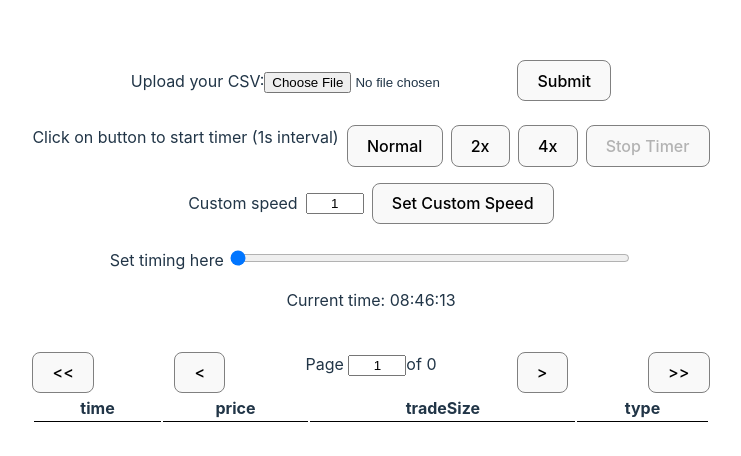
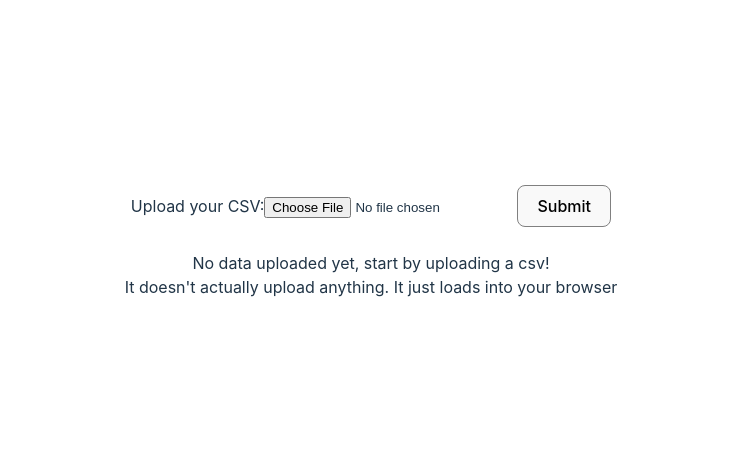
Before and after one commit to KT-man/timeAndSales-frontend, a React (Vite) app: page / in a window 1280 px wide. Shown: the part 158-614 px from the top of the page, without its empty margins (269-1010 px from the left). Built offline with nearby package versions, Linux system fonts and the light colour scheme.

Commit message:
MVP Commit. Split into develop branch after this

```diff
--- a/src/components/DataTableComponent/DataTableComponent.tsx
+++ b/src/components/DataTableComponent/DataTableComponent.tsx
@@ -32,7 +32,7 @@ const columns = [
     cell: (info) => info.getValue(),
     filterFn: (row, columnId, filterValue) => {
       const currentValue = row.getValue<number>(columnId);
-      const isPastValue = currentValue < filterValue;
+      const isPastValue = currentValue <= filterValue;
       return isPastValue;
     },
     enableGlobalFilter: true,
--- a/src/pages/HomePage.tsx
+++ b/src/pages/HomePage.tsx
@@ -5,7 +5,6 @@ import cleanUpCsvToJson from "../utils/cleanUpCsvToJson";
 
 import ControlPanelComponent from "@/components/ControlPanelComponent/ControlPanelComponent";
 import DataTableComponent from "@/components/DataTableComponent/DataTableComponent";
-import mockData from "@/data/InitialArray.json";
 
 import TimelineComponent from "@/components/TimelineComponent/TimelineComponent";
 import styles from "./HomePage.module.css";
@@ -17,10 +16,8 @@ import convertUnixToTime from "@/components/TimelineComponent/utils/convertUnixT
 interface HomePageProps {}
 
 const HomePage: React.FC<HomePageProps> = () => {
-  const [csvData, setCsvData] =
-    useState<Array<TimeAndSalesInterface>>(mockData);
+  const [csvData, setCsvData] = useState<Array<TimeAndSalesInterface>>([]);
   const [timelineData, setTimelineData] = useRecoilState(timelineStore);
-  console.log(timelineData);
 
   const handleSubmit = (event: FormEvent<HTMLFormElement>) => {
     event.preventDefault();
@@ -95,6 +92,8 @@ const HomePage: React.FC<HomePageProps> = () => {
       </form>
 
       <br />
+      {csvData.length > 0 && (
+        <>
           <TimelineComponent csvData={csvData} />
           <p>Current time: {convertUnixToTime(timelineData.currentTime)}</p>
           <br></br>
@@ -102,6 +101,16 @@ const HomePage: React.FC<HomePageProps> = () => {
             <ControlPanelComponent />
             <DataTableComponent tableData={csvData} />
           </div>
+        </>
+      )}
+      {csvData.length === 0 && (
+        <>
+          <div>No data uploaded yet, start by uploading a csv!</div>
+          <div>
+            It doesn't actually upload anything. It just loads into your browser
+          </div>
+        </>
+      )}
     </div>
   );
 };
```
Also changed, not shown: src/components/DataTableComponent/DataTableHeaderComponent/DataTableHeaderComponent.tsx (added, +9 -0 lines). Lines whose indentation alone changed are shown as unchanged.
